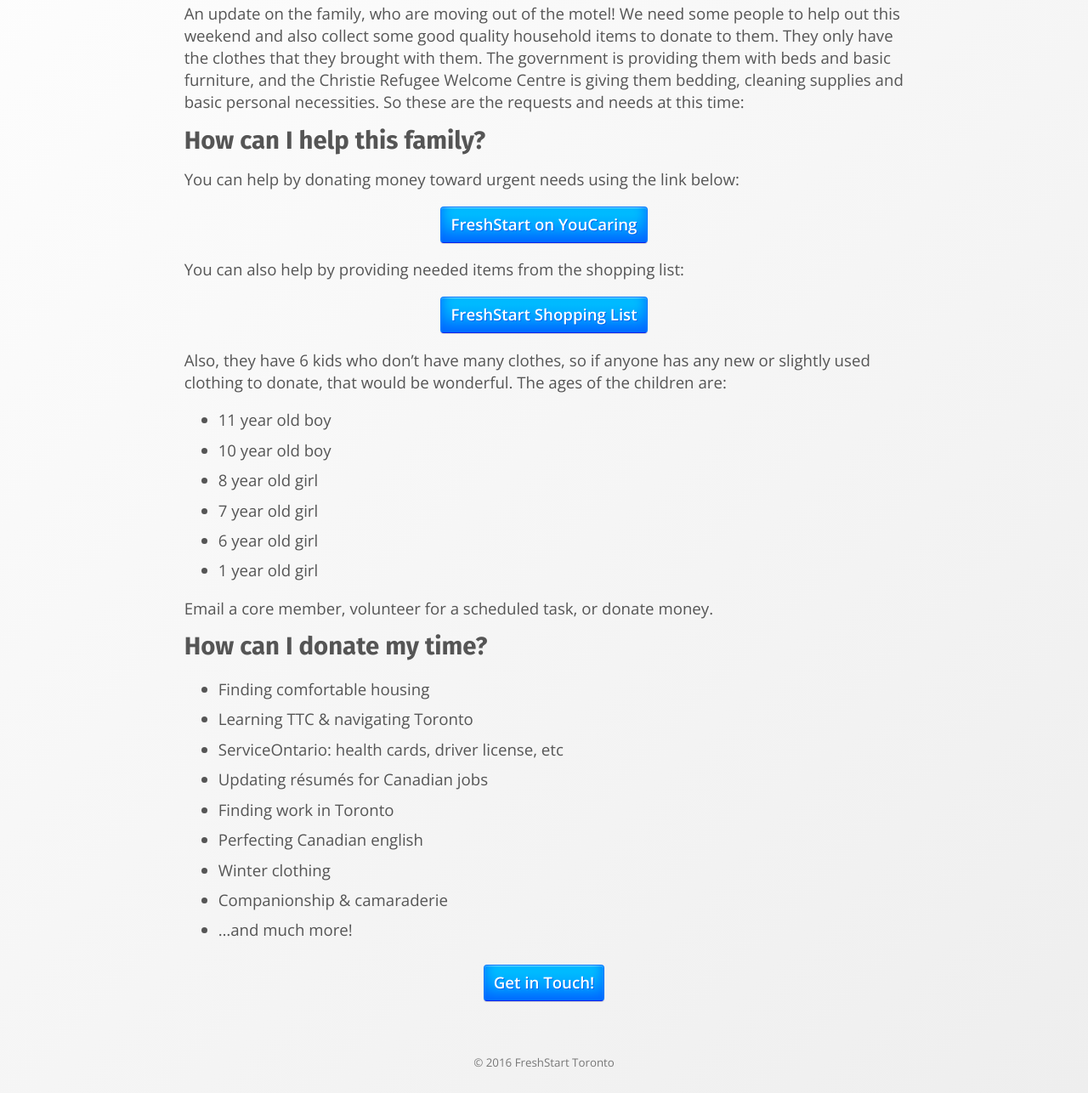
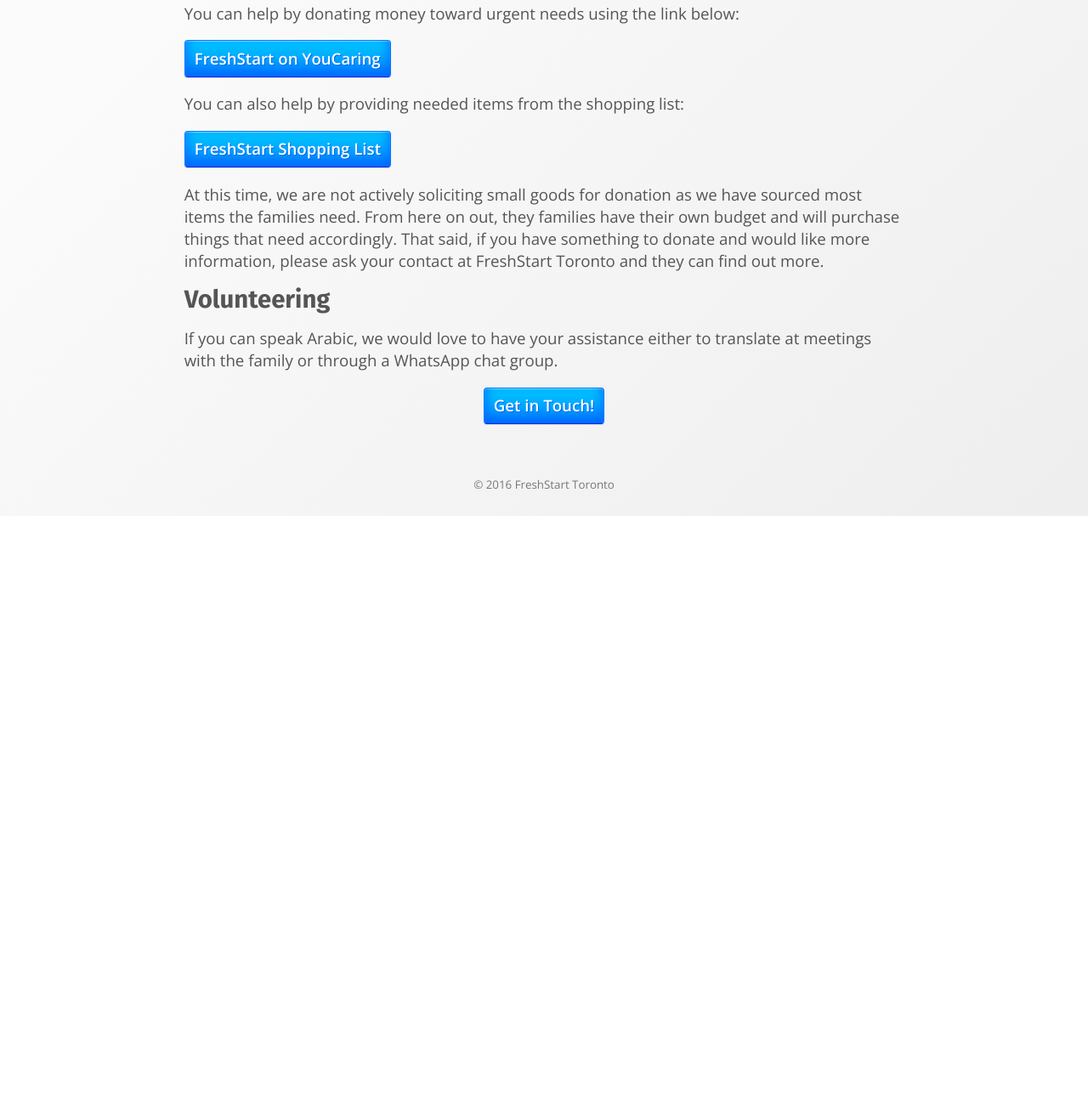
Before and after one commit to tomhodgins/freshstart, a plain HTML site: page help.html in a window 1280 px wide. Shown: the part 424-1710 px from the top of the page at 85% size. After the commit the page ends 1031 px from the top, so only its background shows below. Drawn offline with nearby package versions, Linux system fonts and the light colour scheme.

Commit message:
update help and about pages

```diff
--- a/help.html
+++ b/help.html
@@ -29,36 +29,14 @@
     <h2>Get Involved</h2>
   </aside>
   <main>
-    <p>An update on the family, who are moving out of the motel! We need some people to help out this weekend and also collect some good quality household items to donate to them. They only have the clothes that they brought with them. The government is providing them with beds and basic furniture, and the Christie Refugee Welcome Centre is giving them bedding, cleaning supplies and basic personal necessities. So these are the requests and needs at this time:</p>
-    <h3>How can I help this family?</h3>
     <p>You can help by donating money toward urgent needs using the link below:</p>
-    <p style=text-align:center><a href=https://www.youcaring.com/syrian-refugee-family-coming-to-toronth-476766 data-button=blue>FreshStart on YouCaring</a></p>
+    <p><a href=https://www.youcaring.com/syrian-refugee-family-coming-to-toronth-476766 data-button=blue>FreshStart on YouCaring</a></p>
     <p>You can also help by providing needed items from the shopping list:</p>
-    <p style=text-align:center><a href=http://www.signupgenius.com/go/30e044aacaf28abf85-donation data-button=blue>FreshStart Shopping List</a></p>
-    <p>Also, they have 6 kids who don&rsquo;t have many clothes, so if anyone has any new or slightly used clothing to donate, that would be wonderful. The ages of the children are:</p>
-    <ul>
-      <li>11 year old boy
-      <li>10 year old boy
-      <li>8 year old girl
-      <li>7 year old girl
-      <li>6 year old girl
-      <li>1 year old girl
-    </ul>
-
-
-    <p>Email a core member, volunteer for a scheduled task, or donate money.</p>
-    <h3>How can I donate my time?</h3>
-    <ul>
-      <li>Finding comfortable housing</li>
-      <li>Learning TTC &amp; navigating Toronto</li>
-      <li>ServiceOntario: health cards, driver license, etc</li>
-      <li>Updating résumés for Canadian jobs</li>
-      <li>Finding work in Toronto</li>
-      <li>Perfecting Canadian english</li>
-      <li>Winter clothing</li>
-      <li>Companionship &amp; camaraderie</li>
-      <li>&hellip;and much more!</li>
-    </ul>
+    <p><a href=http://www.signupgenius.com/go/30e044aacaf28abf85-donation data-button=blue>FreshStart Shopping List</a></p>
+    <p>At this time, we are not actively soliciting small goods for donation as we have sourced most items the families need. From here on out, they families have their own budget and will purchase things that need accordingly. That said, if you have something to donate and would like more information, please ask your contact at FreshStart Toronto and they can find out more.</p>
+    <h3>Volunteering</h3>
+    <p>If you can speak Arabic, we would love to have your assistance either to translate at meetings with the family or through a WhatsApp chat group.
+</p>
     <p style=text-align:center><a data-button=blue href=contact.html>Get in Touch!</a></p>
   </main>
   <footer>&copy; <script>document.write(new Date().getFullYear())</script> FreshStart Toronto</footer>
```
Also changed, not shown: about.html (+1 -1 lines).
